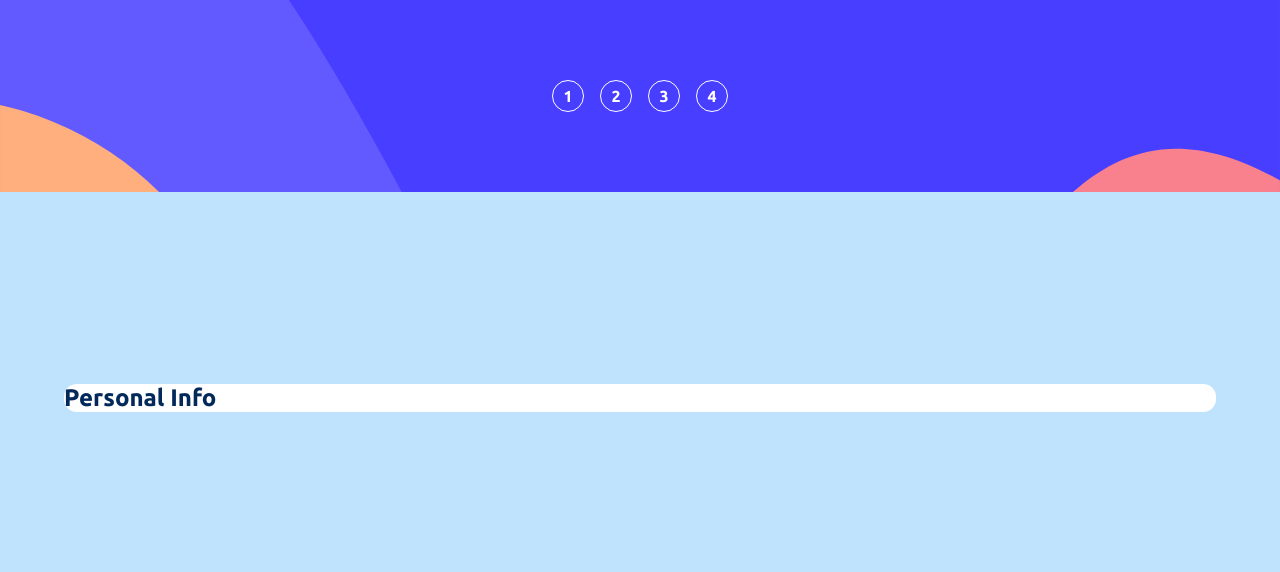
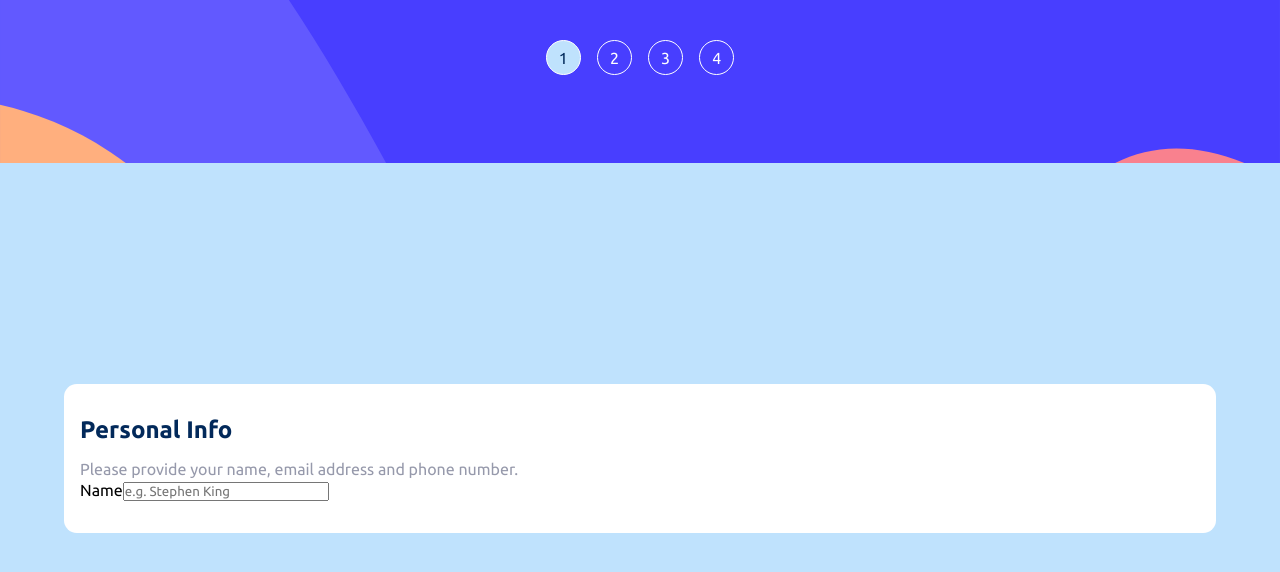
Before and after one commit to LucaJahnen/multi-step-form, a React (Vite) app: page / in a window 1280 px wide. Shown: the top 572 px of the page. Built offline with nearby package versions, Linux system fonts and the light colour scheme.

Commit message:
creating first slide

```diff
--- a/src/GlobalStyles.jsx
+++ b/src/GlobalStyles.jsx
@@ -6,10 +6,23 @@ import UbuntuRegular from "./assets/fonts/Ubuntu-Regular.ttf"
 export const GlobalStyle = createGlobalStyle`
 @font-face {
     font-family: "Ubuntu";
-    font-weight: normal;
-    src: url(${UbuntuBold}) format("truetype"),
-    url(${UbuntuMedium}) format("truetype"),
-    url(${UbuntuRegular}) format("truetype");
+    src: url(${UbuntuRegular}) format("truetype");
+    font-weight: 400;
+    font-style: normal;
+}
+
+@font-face {
+    font-family: "Ubuntu";
+    src: url(${UbuntuMedium}) format("truetype");
+    font-weight: 500;
+    font-style: normal;
+}
+
+@font-face {
+    font-family: "Ubuntu";
+    src: url(${UbuntuBold}) format("truetype");
+    font-weight: 800;
+    font-style: normal;
 }
 
 * {
--- a/src/components/FirstSlide/FirstSlide.elements.jsx
+++ b/src/components/FirstSlide/FirstSlide.elements.jsx
@@ -5,6 +5,7 @@ export const SlideWrapper = styled.section`
 background-color: white;
 border-radius: 0.8rem;
 margin: 30% 5% 0 5%;
+padding: 2rem 1rem;
 `
 
 export const StepContainer = styled.div`
@@ -12,7 +13,7 @@ background-image: url(${bgImage});
 background-repeat: no-repeat;
 background-size: 100%;
 width: 100%;
-padding: 5rem 0;
+padding: 2.5rem 0 5.5rem 0;
 position: absolute;
 top: 0;
 left: 0;
@@ -27,11 +28,12 @@ gap: 1rem;
 `
 
 export const Step = styled.p`
-color: white;
 border-radius: 50%;
 border: 1px solid white;
-width: 2rem;
-height: 2rem;
+width: 2.2rem;
+height: 2.2rem;
 display: grid;
 place-items: center;
+background-color: ${props => props.active ? "hsl(206, 94%, 87%)" : "transparent"};
+color: ${props => props.active ? "hsl(213, 96%, 18%)" : "white"};
 `
--- a/src/components/FirstSlide/FirstSlide.jsx
+++ b/src/components/FirstSlide/FirstSlide.jsx
@@ -1,5 +1,7 @@
 import { SlideWrapper, StepContainer, StepsWrapper, Step } from "./FirstSlide.elements"
 import Heading from "../components/Heading/Heading"
+import Paragraph from "../components/Paragraph/Paragraph"
+import InputGroup from "../components/InputGroup/InputGroup"
 
 const FirstSlide = () => {
   return (
@@ -7,11 +9,13 @@ const FirstSlide = () => {
         <StepContainer>
           <StepsWrapper>
             {Array(4).fill("").map((item, index) => {
-              return <Step>{index + 1}</Step>
+              return <Step key={index} active={index == 0}>{index + 1}</Step>
             })}
           </StepsWrapper>
         </StepContainer>
-        <Heading text="Personal Info" />
+        <Heading>Personal Info</Heading>
+        <Paragraph>Please provide your name, email address and phone number.</Paragraph>
+        <InputGroup placeholder="e.g. Stephen King" id="name" label="Name"></InputGroup>
     </SlideWrapper>
   )
 }
--- a/src/components/components/Heading/Heading.jsx
+++ b/src/components/components/Heading/Heading.jsx
@@ -1,8 +1,8 @@
 import { HeadingElement } from "./Heading.elements"
 
-const Heading = ({text}) => {
+const Heading = ({children}) => {
   return (
-    <HeadingElement>{text}</HeadingElement>
+    <HeadingElement>{children}</HeadingElement>
   )
 }
 
--- /dev/null
+++ b/src/components/components/InputGroup/InputGroup.element.jsx
@@ -0,0 +1,9 @@
+import styled from "styled-components"
+
+export const Label = styled.label`
+
+`
+
+export const Input = styled.input`
+
+`
--- /dev/null
+++ b/src/components/components/InputGroup/InputGroup.jsx
@@ -0,0 +1,12 @@
+import { Label, Input } from "./InputGroup.element"
+
+const InputGroup = ({ id, label, placeholder }) => {
+  return (
+    <>
+        <Label htmlFor={id}>{label}</Label>
+        <Input id={id} placeholder={placeholder} />
+    </>
+  )
+}
+
+export default InputGroup
--- a/src/components/components/Paragraph/Paragraph.elements.jsx
+++ b/src/components/components/Paragraph/Paragraph.elements.jsx
@@ -0,0 +1,8 @@
+import styled from "styled-components"
+
+export const Element = styled.p`
+color: hsl(231, 11%, 63%);
+margin-top: 0.8rem;
+font-weight: 400;
+line-height: 1.5;
+`
--- a/src/components/components/Paragraph/Paragraph.jsx
+++ b/src/components/components/Paragraph/Paragraph.jsx
@@ -0,0 +1,9 @@
+import { Element } from "./Paragraph.elements"
+
+const Paragraph = ({children}) => {
+  return (
+    <Element>{children}</Element>
+  )
+}
+
+export default Paragraph
```
